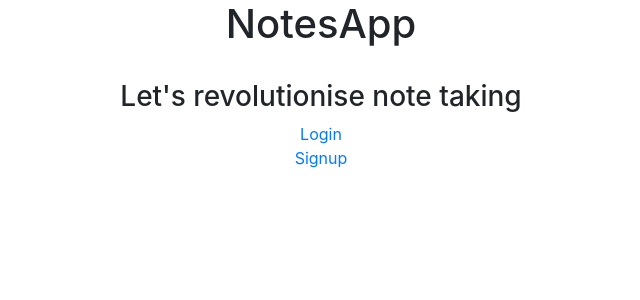
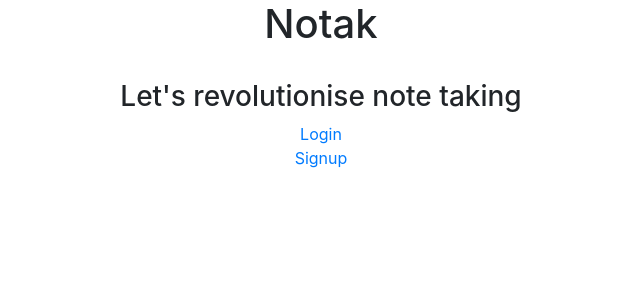
Before and after one commit to harshsbais/Notak, a React (Create React App) app: page / in a window 1280 px wide. Shown: the top 300 px of the page, without its empty margins (319-959 px from the left). Built offline with nearby package versions, Linux system fonts and the light colour scheme.

Commit message:
add favicon and change title

```diff
--- a/public/index.html
+++ b/public/index.html
@@ -28,7 +28,7 @@
       work correctly both with client-side routing and a non-root public URL.
       Learn how to configure a non-root public URL by running `npm run build`.
     -->
-    <title>React App</title>
+    <title>Notak</title>
   </head>
   <body>
     <noscript>You need to enable JavaScript to run this app.</noscript>
--- a/src/components/home/home.js
+++ b/src/components/home/home.js
@@ -3,7 +3,7 @@
 function Home() {
     return (
         <div>
-            <center><h1>NotesApp</h1>
+            <center><h1>Notak</h1>
                 <br />
                 <h3>Let's revolutionise note taking</h3>
                 <Link to="/login">Login</Link>
```
Also changed, not shown: 1 other file (tests, documents, lock files or other folders).
